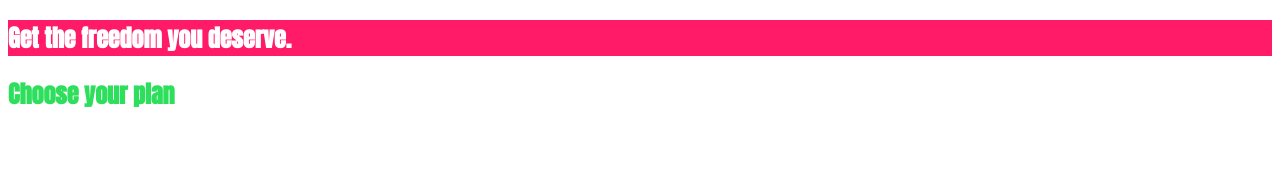
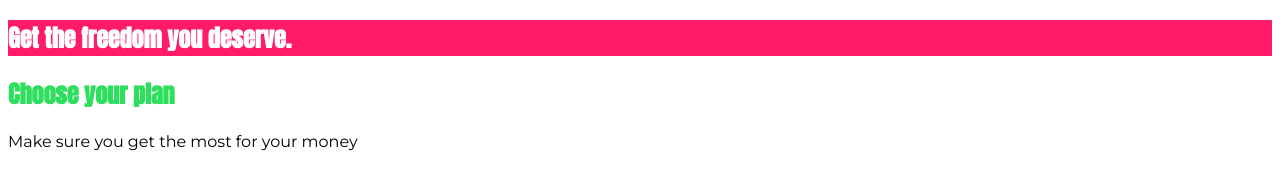
Before and after one commit to dexfs/css-study-and-practice, a plain HTML site: page basic/index.html in a window 1280 px wide. Drawn offline with Linux system fonts and the light colour scheme.

Commit message:
understanding Inheritance

```diff
--- a/basic/index.html
+++ b/basic/index.html
@@ -7,6 +7,7 @@
     <title>uHost</title>
     <link rel="shortcut icon" href="favicon.png">
     <link href="https://fonts.googleapis.com/css?family=Anton" rel="stylesheet">
+    <link href="https://fonts.googleapis.com/css2?family=Montserrat:wght@400;700&display=swap" rel="stylesheet">
     <link rel="stylesheet" href="main.css">
 </head>
 
@@ -17,6 +18,7 @@
         </section>
         <section id="plans">
             <h1 class="section-title">Choose your plan</h1>
+            <p>Make sure you get the most for your money</p>
         </section>
     </main>
 </body>
--- a/basic/main.css
+++ b/basic/main.css
@@ -1,3 +1,6 @@
+body {
+  font-family: "Montserrat", sans-serif;
+}
 #product-overview {
   background: #ff1b68;
 }
```
